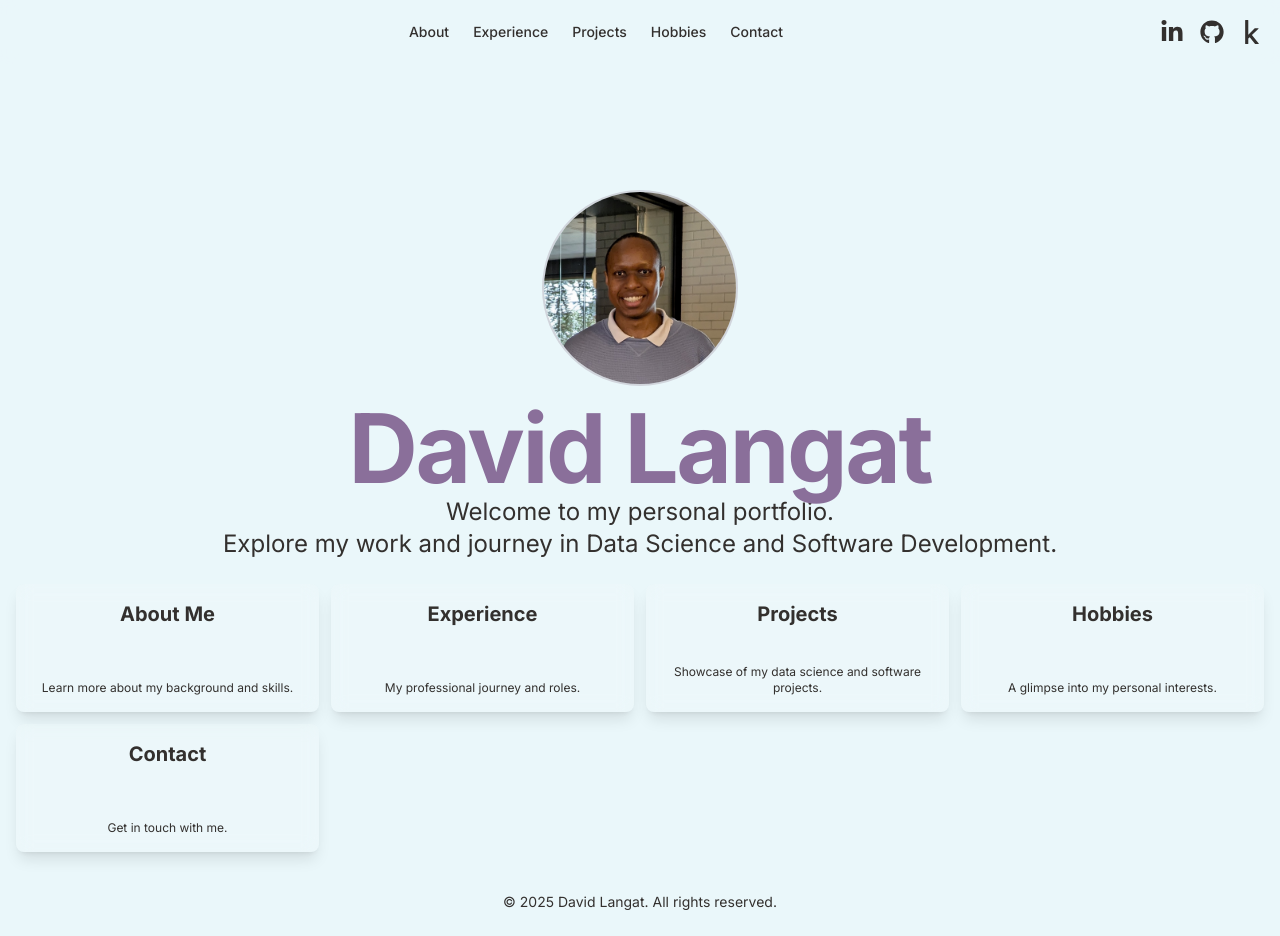
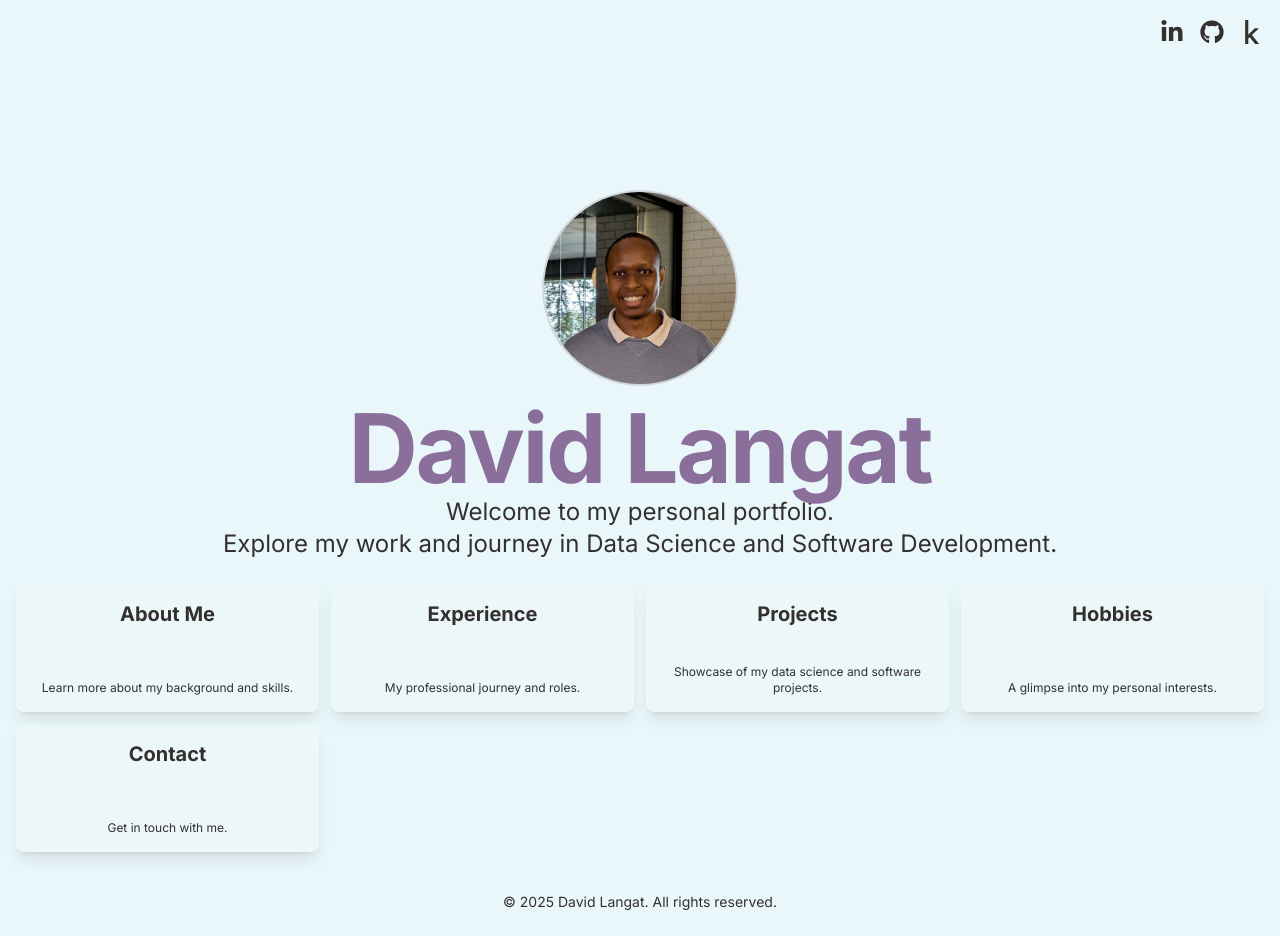
Before and after one commit to David-Langat/Personal-Website, a Next.js app: page / in a window 1280 px wide. Built offline with nearby package versions, Linux system fonts and the light colour scheme.

Commit message:
Remove rendering of navigation links on header in homepage.

```diff
--- a/src/app/layout.tsx
+++ b/src/app/layout.tsx
@@ -43,6 +43,8 @@ export default function RootLayout({
                   />
                 )}
               </Link>
+              {/* Conditionally render navigation links: hidden on homepage, visible on other pages */}
+              {!isHomePage && (
                 <nav className="hidden md:flex gap-6 text-sm font-medium">
                   {navLinks.map((link) => (
                     <Link key={link.href} href={link.href} className={`hover:text-primary transition-colors duration-300 ${pathname === link.href ? 'text-primary' : 'text-foreground'}`}>
@@ -50,6 +52,7 @@ export default function RootLayout({
                     </Link>
                   ))}
                 </nav>
+              )}
               <div className="md:hidden">
                 <button onClick={() => setIsMenuOpen(!isMenuOpen)} className="text-foreground focus:outline-none">
                   <FaBars size={24} />
```
Also changed, not shown: 1 other file (tests, documents, lock files or other folders). Lines whose indentation alone changed are shown as unchanged.
